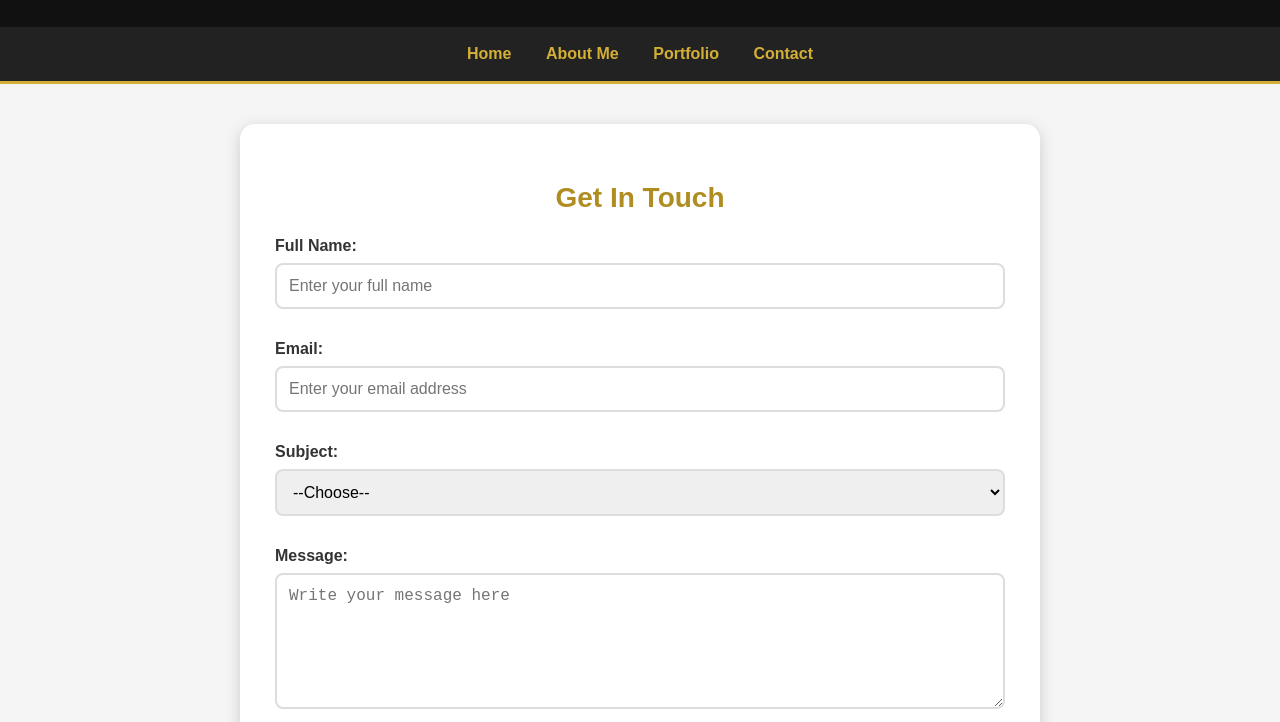
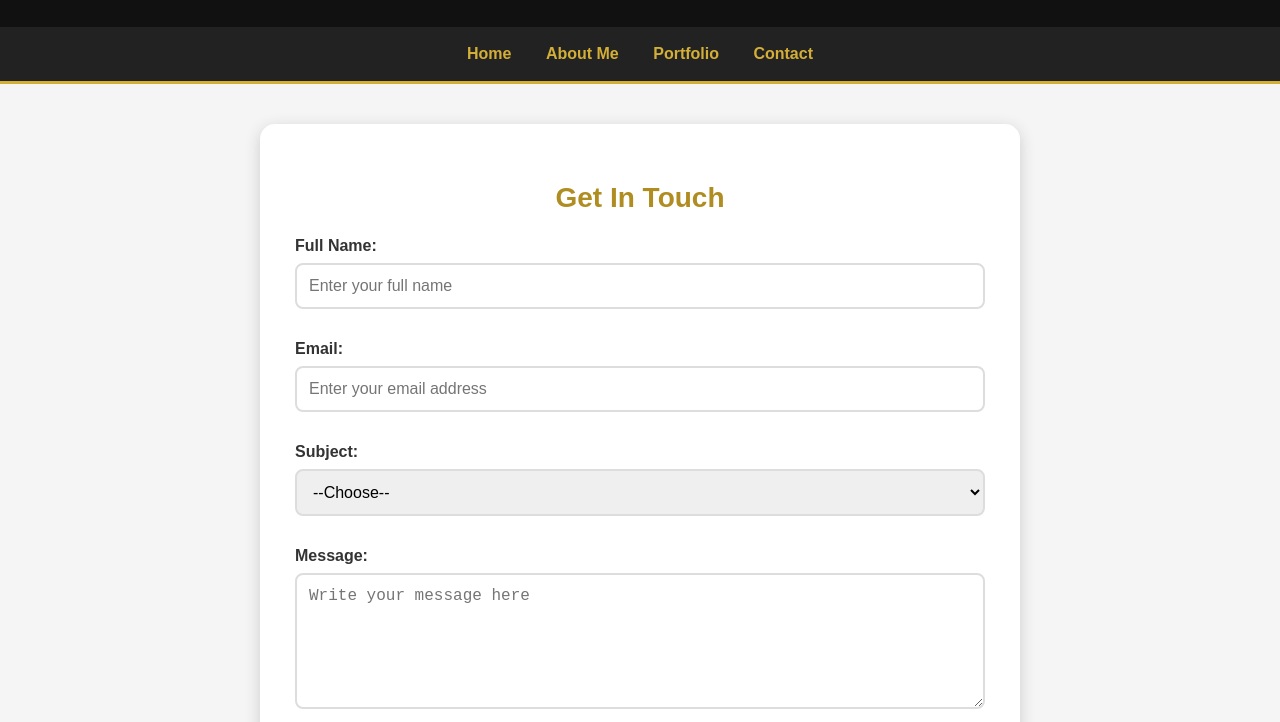
Before and after one commit to wumaito707/my-brand, a plain HTML site: page contact.html in a window 1280 px wide. Shown: the part 78-800 px from the top of the page. Drawn offline with Linux system fonts and the light colour scheme.

Commit message:
Update contact form and styling in contact.html

```diff
--- a/contact.html
+++ b/contact.html
@@ -13,6 +13,9 @@
             font-family: Arial, sans-serif;
             text-align: center;
             margin: 0;
+            min-height: 100vh;
+            display: flex;
+            flex-direction: column;
         }
 
         header {
@@ -51,8 +54,11 @@
 
         main {
             max-width: 800px;
+            width: 100%;
+            box-sizing: border-box;
             margin: 40px auto;
             padding: 0 20px;
+            flex: 1;
         }
 
         article {
@@ -134,7 +140,6 @@
             background-color: #111;
             color: white;
             padding: 25px;
-            margin-top: 40px;
         }
 
         footer a {
@@ -164,7 +169,7 @@
 
                 <h2>Get In Touch</h2>
 
-                <form action="https://formspree.io/f/xbgjvjpr" method="POST" enctype="multipart/form-data">
+                <form action="/submit" method="POST">
 
                     <p>
                         <label for="fullname">Full Name:</label><br>
@@ -195,15 +200,19 @@
                             required>
 
                             <option value="">--Choose--</option>
+
                             <option value="web-development">
                                 Web Development
                             </option>
+
                             <option value="project">
                                 Project Discussion
                             </option>
+
                             <option value="business">
                                 Business
                             </option>
+
                             <option value="general">
                                 General Enquiry
                             </option>
@@ -254,6 +263,7 @@
                             value="high">
 
                         <label for="high">High</label>
+
                     </fieldset>
 
                     <fieldset>
@@ -296,6 +306,7 @@
                             value="business">
 
                         <label for="business">Business</label>
+
                     </fieldset>
 
                     <p>
@@ -320,7 +331,9 @@
     </main>
 
     <footer>
-        <p>&copy; 2026 Adewole Adewumi. All rights reserved.</p>
+        <p>
+            &copy; 2026 Adewole Adewumi. All rights reserved.
+        </p>
 
         <p>
             Email:
```
